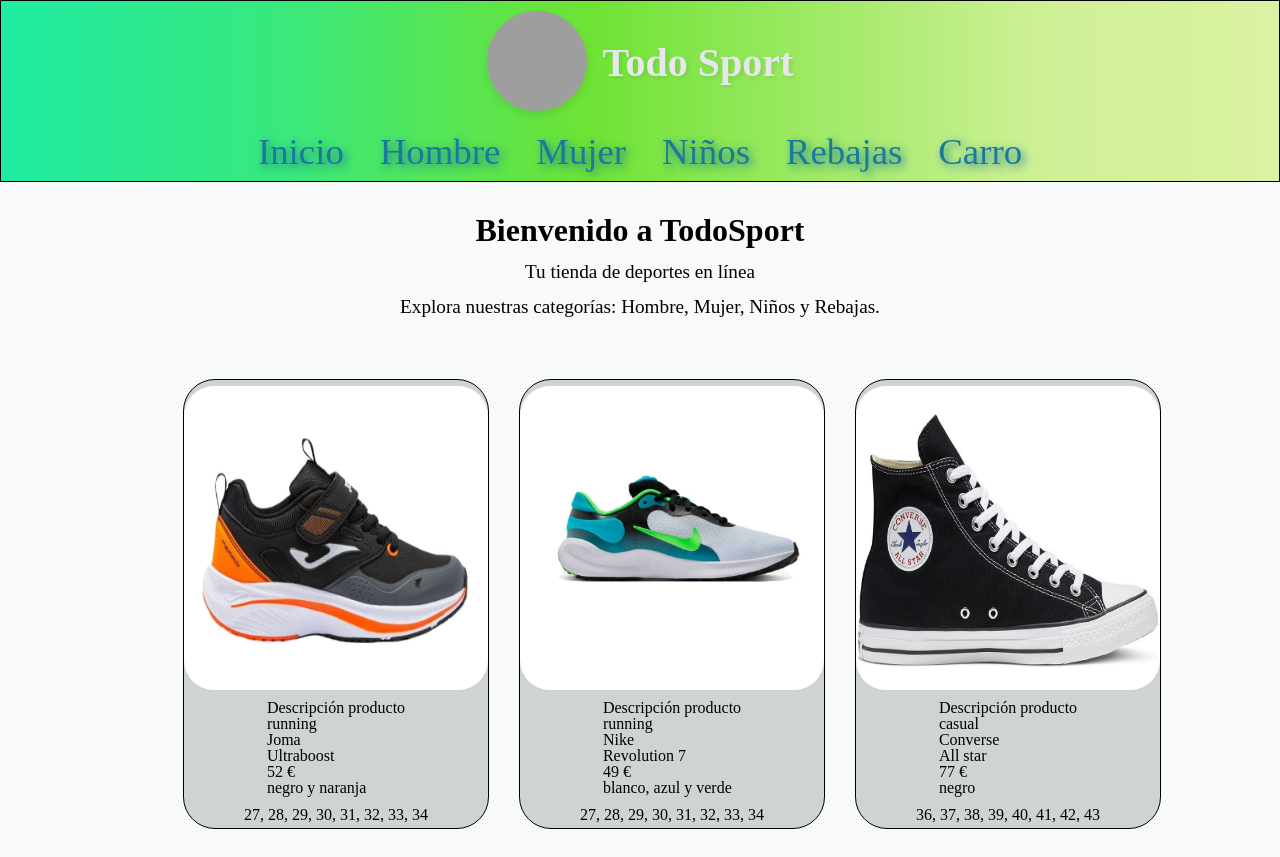
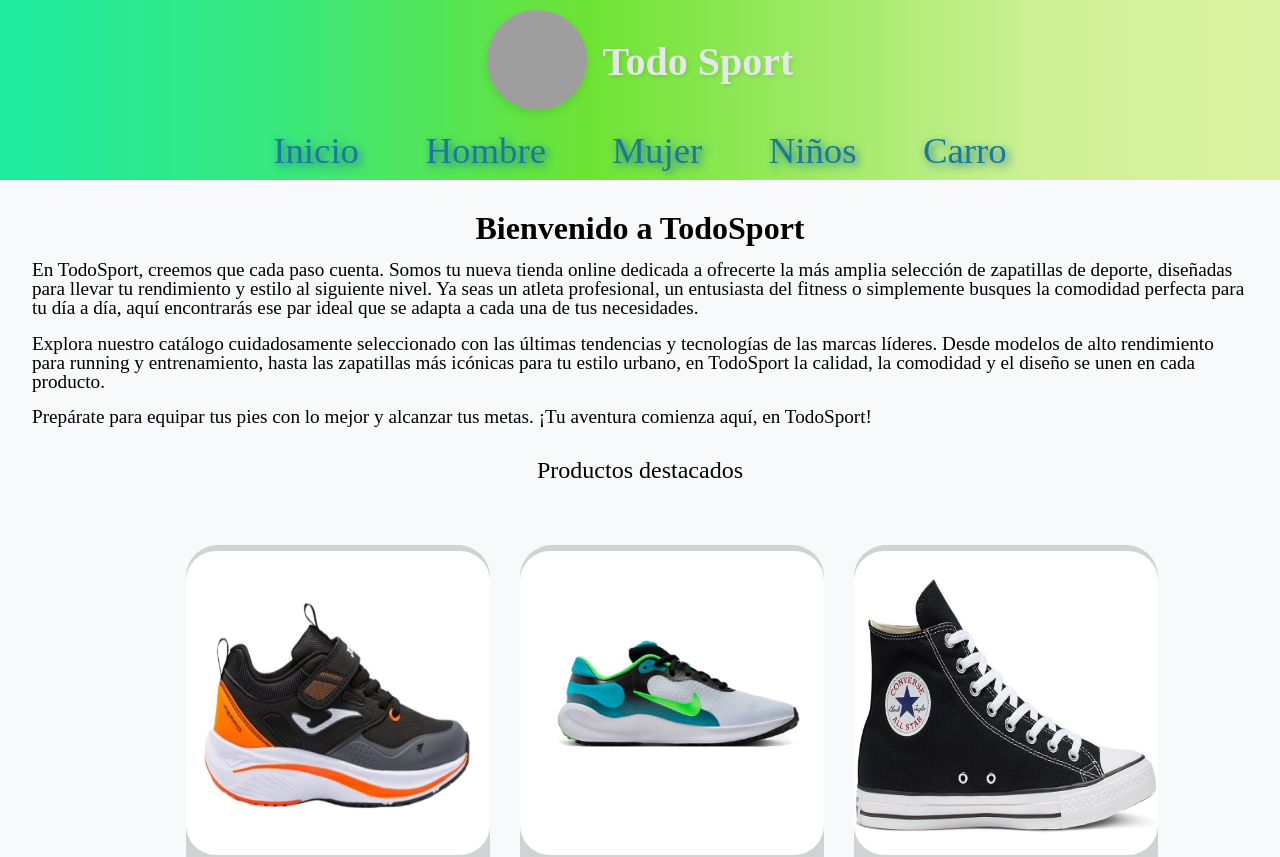
Before and after one commit to Rafadev357/portal-ventas, a React (Vite) app: page / in a window 1280 px wide. Shown: the top 857 px of the page. Built offline with nearby package versions, Linux system fonts and the light colour scheme; grey boxes are pictures that could not be loaded.

Commit message:
Update files

```diff
--- a/src/App.css
+++ b/src/App.css
@@ -6,7 +6,6 @@
 
 .content__header{
     height: 180px;
-    border: 1px solid black;
     position: relative;
     display: flex;
     flex-direction: column;
@@ -94,7 +93,6 @@
     justify-content: center;
 }
 .content__products{
-    border: 1px solid black;
     width: 60%;
     height: auto;
     min-height: fit-content;
@@ -106,7 +104,6 @@
 }
 
 .content__sidebar{
-    border: 1px solid green;
     width: 20%;
     height: auto;
     position: relative;
@@ -260,7 +257,6 @@
 
 .product{
     position:relative;
-    border: 1px solid black;
     border-radius: 2rem;
     min-width: min-content;
     min-height: min-content;
@@ -293,7 +289,6 @@
     font-size: 1.1rem;
 }
 .layout__product{
-    border: 1px solid black;
     width: 100%;
     height: 100%;
     display: flex;
@@ -305,7 +300,6 @@
 .layout__information{
     width: 80%;
     height: min-content;
-    border: 1px solid red;
     display: flex;
     flex-direction: row;
     justify-content: space-around;
@@ -315,10 +309,10 @@
     width: 500px;
     height: 400px;
     margin-right: 60px;
+    border-radius: 20px;
 }
 
 .layout__desc{
-    border: 1px solid green;
     width: 50%;
     text-align: start;
     display: flex;
@@ -340,7 +334,6 @@
 .layout__function{
     width: 80%;
     height: min-content;
-    border: 1px solid blue;
     display: flex;
     flex-direction: row;
     justify-content: space-between;
@@ -348,12 +341,18 @@
 }
 
 .layout__function-info{
-    border: 1px solid black;
     display: flex;
     flex-direction: column;
     align-items: center;
     justify-content: center;
     gap: 1rem;
+}
+
+.layout__function-info p{
+    font-size: 1.2rem;
+    font-weight: bold;
+    color: #1c7a99;
+    margin-top: 1rem;
 }
 .layout__function-info ul{
     display: flex;
@@ -364,7 +363,6 @@
 
 .layout__function-info ul li{
     padding: 0.5rem 1rem;
-    border: 1px solid black;
     border-radius: 10px;
     cursor: pointer;
     transition: background-color 0.3s ease-in-out;
@@ -392,7 +390,6 @@
 }
 
 .layout__function-buttons{
-    border: 1px solid black;
     width: 30%;
     height: min-content;
     margin-right: 190px;
@@ -527,6 +524,11 @@
     margin-bottom: 1rem;
 }
 
+.layout__inicio h2{
+    font-size: 1.5rem;
+    margin: 1rem 0;
+}
+
 .layout__inicio p{
     font-size: 1.2rem;
     margin-bottom: 1rem;
@@ -543,3 +545,17 @@
     background-color: #f8f9fa;
     position: relative;
 }
+
+.content__description{
+    width: 100%;
+    height: 100%;
+    display: flex;
+    flex-direction: column;
+    align-items: center;
+    justify-content: center;
+    padding: 2rem;
+    background-color: #f8f9fa;
+    position: relative;
+    text-align: center;
+    margin-bottom: 10px;
+}
--- a/src/components/MostrarSubmenu.jsx
+++ b/src/components/MostrarSubmenu.jsx
@@ -1,5 +1,5 @@
-import React, { useState } from 'react'
-import { useLocation, useNavigate } from 'react-router-dom'
+import React from 'react'
+import { useNavigate } from 'react-router-dom'
 
 /**
  *
@@ -11,7 +11,6 @@
 export const MostrarSubmenu = ({submenu, persona}) => {
 
     const navigate = useNavigate();
-    const location = useLocation();
     //const {persona} = location.state || {};
         return (
             <ul className='submenu__list'>
--- a/src/components/layout/HeaderNav.jsx
+++ b/src/components/layout/HeaderNav.jsx
@@ -54,27 +54,6 @@
     ];
 
 
-    /**
-     * El objeto subMenuRebajas será el que se renderice en la lista
-     * cuando rebajas se pase como props a MostrarSbumenu
-     */
-
-    const subMenuRebajas = [
-        {
-            id: 0,
-            categoria: '30% de descuento'
-        },
-        {
-            id: 1,
-            categoria: '50% de descuento'
-        },
-        {
-            id: 2,
-            categoria: '70% de descuento'
-        }
-    ];
-
-
 return (
    <header className="content__header">
     <div className="content__logo">
@@ -119,15 +98,6 @@
                 </div>
             </li>
             <li>
-                <div onMouseEnter={()=>onMouseEnter('rebajas')} onMouseLeave={onMouseLeave} className='content__menulink'>
-                    <NavLink to='/rebajas' className='menu__link'>Rebajas</NavLink>
-                        {enter == 'rebajas' && <div className='submenu'>
-                            <MostrarSubmenu submenu = {subMenuRebajas}/>
-                        </div>
-                        }
-                </div>
-            </li>
-            <li>
                 <div className='content__menulink'>
                     <NavLink to='/carro' className='menu__link'>Carro</NavLink>
                 </div>
--- a/src/components/layout/Inicio.jsx
+++ b/src/components/layout/Inicio.jsx
@@ -25,6 +25,8 @@
         }
     }
 
+    // Al porner el return fuera del bucle, aseguramos que se renderice una vez que se hayan seleccionado los productos aleatorios.
+    // Esto es importante para evitar múltiples renders innecesarios.
     return (
       <div className="layout__aleatorio">
         {productosAleatorios.map(producto => (
@@ -43,8 +45,22 @@
   return (
     <div className='layout__inicio'>
         <h1>Bienvenido a TodoSport</h1>
-        <p>Tu tienda de deportes en línea</p>
-        <p>Explora nuestras categorías: Hombre, Mujer, Niños y Rebajas.</p>
+        <div className="content__descripction">
+          <p>En TodoSport, creemos que cada paso cuenta.
+            Somos tu nueva tienda online dedicada a ofrecerte la más amplia selección de zapatillas de deporte,
+            diseñadas para llevar tu rendimiento y estilo al siguiente nivel. Ya seas un atleta profesional,
+            un entusiasta del fitness o simplemente busques la comodidad perfecta para tu día a día,
+            aquí encontrarás ese par ideal que se adapta a cada una de tus necesidades.
+          </p>
+
+          <p>Explora nuestro catálogo cuidadosamente seleccionado con las últimas tendencias y tecnologías de las
+            marcas líderes. Desde modelos de alto rendimiento para running y entrenamiento, hasta las zapatillas
+            más icónicas para tu estilo urbano, en TodoSport la calidad, la comodidad y el diseño se unen en cada producto.
+          </p>
+
+          <p>Prepárate para equipar tus pies con lo mejor y alcanzar tus metas. ¡Tu aventura comienza aquí, en TodoSport!</p>
+        </div>
+        <h2>Productos destacados</h2>
         <div>
           <ProductosAleatorios/>
         </div>
--- a/src/components/layout/Rebajas.jsx
+++ /dev/null
@@ -1,7 +0,0 @@
-import React from 'react'
-
-export const Rebajas = () => {
-  return (
-    <div>Rebajas</div>
-  )
-}
--- a/src/components/products/LayoutProduct.jsx
+++ b/src/components/products/LayoutProduct.jsx
@@ -63,12 +63,13 @@
         </section>
         <section className='layout__function'>
           <div className='layout__function-info'>
+            <p>Elige tu talla</p>
             <ul>{tallas}</ul>
             <p>Precio: <span>{producto.precio}€</span></p>
           </div>
           <div className='layout__function-buttons'>
             <button onClick={()=> guardarProducto(producto)}>Guardar en favoritos</button>
-            <button onClick={()=>comprarProducto(producto)}>Comprar</button>
+            <button onClick={()=>comprarProducto(producto)}>Añadir al carro</button>
           </div>
         </section>
       </main>
--- a/src/router/Rutas.jsx
+++ b/src/router/Rutas.jsx
@@ -2,7 +2,6 @@
 import { Routes, Route, BrowserRouter, Navigate } from 'react-router-dom';
 import { HeaderNav } from '../components/layout/HeaderNav';
 import { Inicio } from '../components/layout/Inicio';
-import { Rebajas } from '../components/layout/Rebajas';
 import { NotFound } from '../components/layout/NotFound';
 import { Personas } from '../components/layout/Personas';
 import { LayoutProduct } from '../components/products/LayoutProduct';
@@ -21,7 +20,6 @@
             <Route path='/hombre' element={<Personas/>}/>
             <Route path='/mujer' element={<Personas/>}/>
             <Route path='/niños' element={<Personas/>}/>
-            <Route path='/rebajas' element={<Rebajas/>}/>
             <Route path='/carro' element={<Carrito/>}/>
             <Route path='/error' element={<NotFound/>}/>
             <Route path='*' element={<NotFound/>}/>
```
